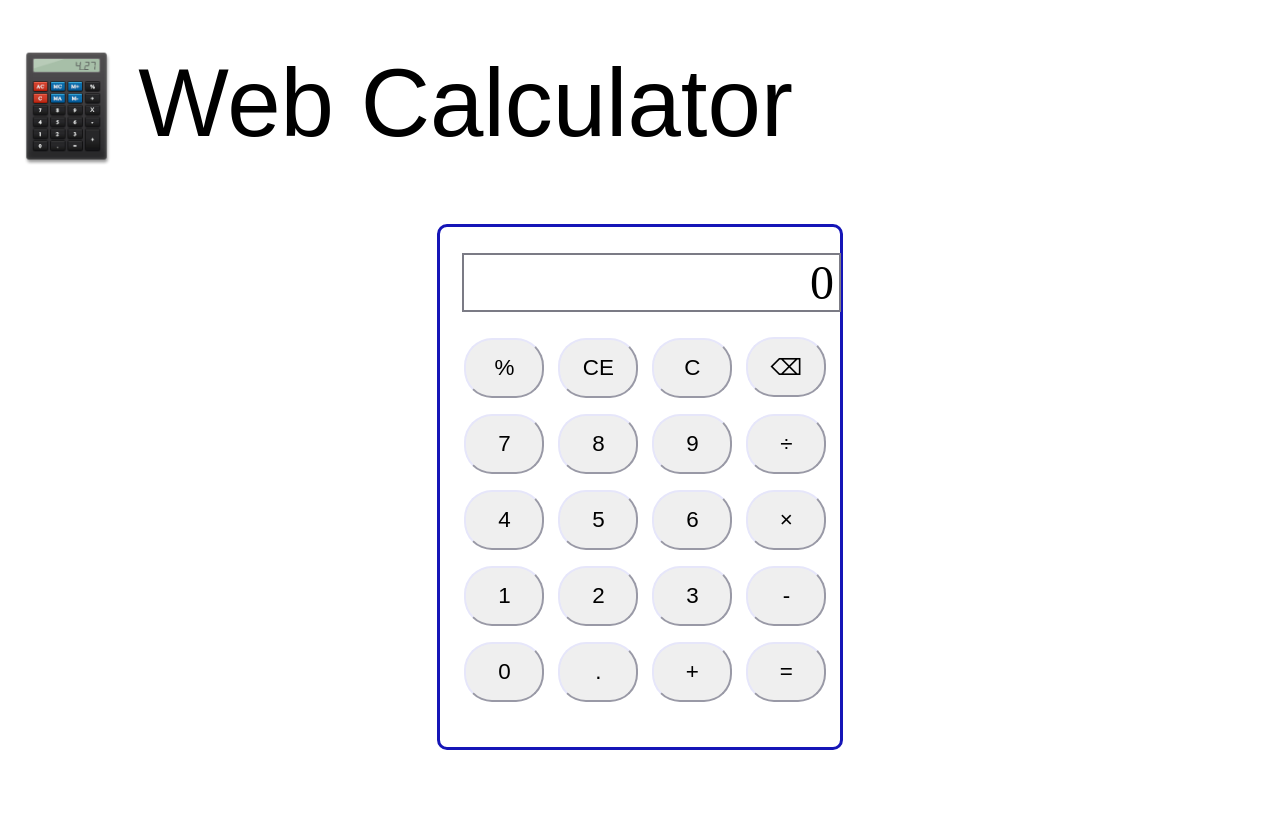
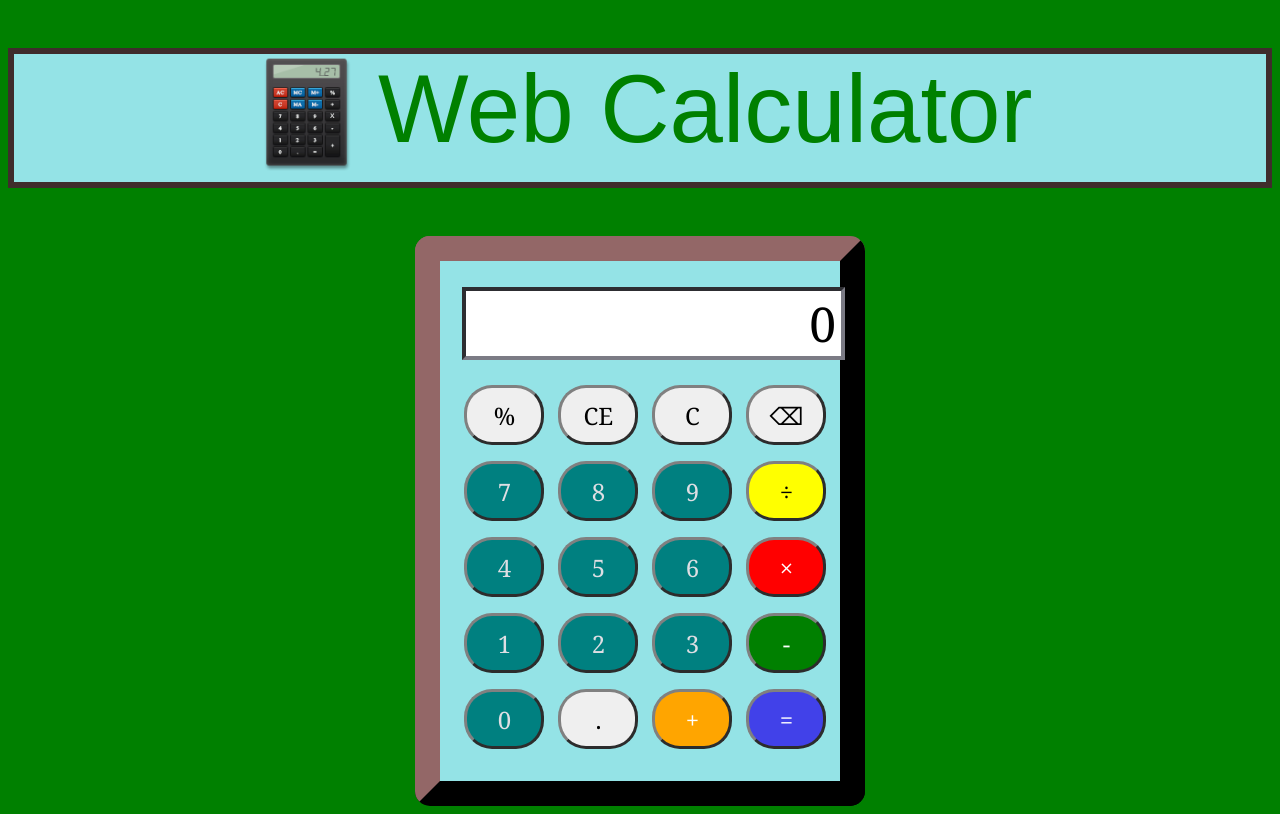
Before and after one commit to LeonardoHobeni/web-calculator, a plain HTML site: page index.html in a window 1280 px wide. Drawn offline with Linux system fonts and the light colour scheme.

Commit message:
Added some style to the calculator

```diff
--- a/Calculator App.js
+++ b/Calculator App.js
@@ -53,7 +53,7 @@ function buildCalculator(id)
             {Label:'C', Class:'Clear', func: 'Clear()'},
             {Label:'\u232b', Class:'BS', func:'backSpace()'},
             {Label:'7', Class: 'Seven', func:'getSymbol("7")' },
-            {Label:'8', Class: 'Eigth', func: 'getSymbol("8")'},
+            {Label:'8', Class: 'Eight', func: 'getSymbol("8")'},
             {Label:'9', Class: 'Nine', func: 'getSymbol("9")'},
             {Label:'\u00F7', Class:'Division', func:'getSymbol(\'\u00F7\')'},
             {Label:'4', Class: 'Four', func: 'getSymbol("4")'},
@@ -110,7 +110,11 @@ function backSpace()
         backspaceOper();
     }
     if(str.length==0)
+    {
+        ArrNumbers=[];
+        operationList=[];
         screenEle.innerText='0';
+    }
 }
 
 function backspaceArrNum()
--- a/site style.css
+++ b/site style.css
@@ -1,8 +1,15 @@
-
+body
+{
+    background-color: green;
+}
 .mainHeading
 {
     font-size: 3em;
     font-family: Arial, Helvetica, sans-serif;
+    text-align: center;
+    border: 6px solid rgb(63, 44, 44);
+    background: rgb(148, 227, 230);
+    color:green;
 }
 
 span
@@ -20,19 +27,59 @@ span
     margin-bottom: 25px;
     margin-top: 10px;
     padding-right: 5px;
-    border: 2px solid rgb(123, 123, 133);
+    font-family:Cambria, Cochin, Georgia, Times, 'Times New Roman', serif ;
+    border: 4px inset rgb(123, 123, 133);
     text-align: right;
+    background: white;
 }
 
+.Division
+{
+    background: yellow;
+    color:rgb(0, 0, 0);
+}
+.Multiplication
+{
+    background-color: red;
+    color:white;
+}
+.Minus
+{
+    background: green;
+    color:white;
+}
+.Addition
+{
+    background-color: orange;
+    color:white;
+}
+
+.Seven, .Eight, .Nine, .Four, .Five, .Six, .One, .Two, .Three, .Zero
+{
+    background: teal;
+    color: rgb(222, 222, 227);
+}
+
+.equal
+{
+    color: white;
+    background: rgb(65, 65, 233);
+    border-color: grey;
+    font-size:1.5em;
+    font-weight:900px;
+    font-family:Cambria, Cochin, Georgia, Times, 'Times New Roman', serif ;
+}
 
 button
 {
     width: 80px;
     height: 60px;
     margin-left:4px;
-    border-color: lavender;
+    border: 3px outset grey;
     border-radius: 28px;
-    font-size:1.4em;
+    font-size:1.5em;
+    font-weight:100px;
+    font-family:Cambria, Cochin, Georgia, Times, 'Times New Roman', serif ;
 }
 
 .btnPar
@@ -51,7 +98,8 @@ img
 {
     margin: auto;
     width: 30%; height: 500px;
-    border: 3px solid rgb(21, 21, 183);
+    border: 25px outset rgb(63, 44, 44);
     padding: 10px;
-    border-radius: 10px;
+    border-radius: 15px;
+    background: rgb(148, 227, 230);
 }
```
